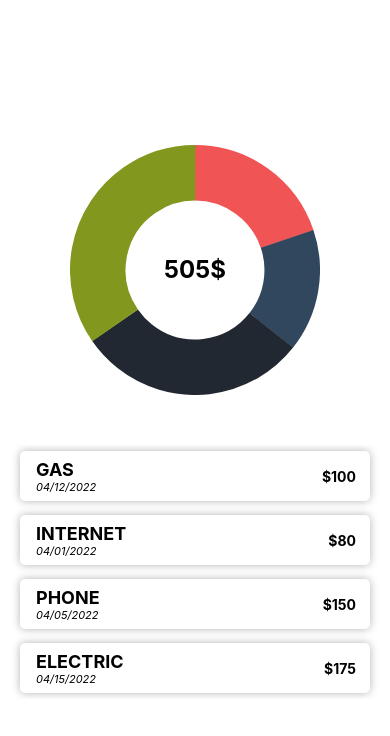
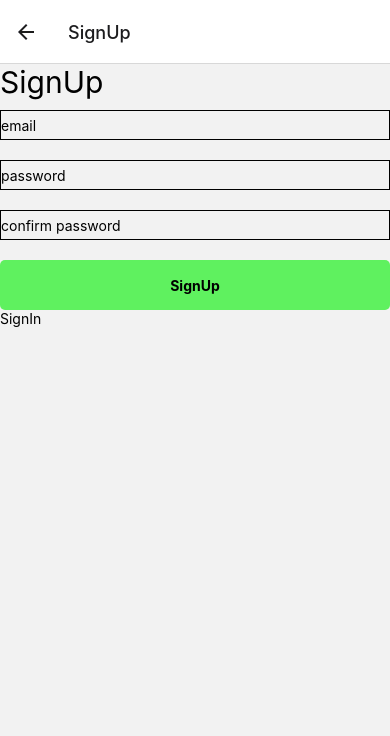
Before and after one commit to IrvinDelgado/billing-app, a React Native app: screen /SignUp in a window 390 px wide. Shown: the top 736 px of the page. Built offline with nearby package versions, Linux system fonts and the light colour scheme.

Commit message:
basic auth screens

```diff
--- a/App.tsx
+++ b/App.tsx
@@ -1,21 +1,25 @@
 import { StatusBar } from 'expo-status-bar';
-import { StyleSheet, View } from 'react-native';
+import { NavigationContainer } from '@react-navigation/native';
+import { createNativeStackNavigator } from '@react-navigation/native-stack';
+import Login from './src/components/auth/Login';
 import Home from './src/views/Home';
+import SignUp from './src/components/auth/SignUp';
+
+const Stack = createNativeStackNavigator();
 
 export default function App() {
   return (
-    <View style={styles.container}>
-      <Home/>
+    <NavigationContainer>
+      <Stack.Navigator initialRouteName="Login" screenOptions={{
+        headerStyle: {
+          backgroundColor: '#fff',
+        },
+      }}>
+        <Stack.Screen name="Login" component={Login} />
+        <Stack.Screen name="SignUp" component={SignUp} />
+        <Stack.Screen name="Home" component={Home} options={{ title: 'Home' }}/>
+      </Stack.Navigator>
       <StatusBar style="auto" />
-    </View>
+    </NavigationContainer>
   );
 }
-
-const styles = StyleSheet.create({
-  container: {
-    flex: 1,
-    backgroundColor: '#fff',
-    alignItems: 'center',
-    justifyContent: 'center',
-  },
-});
--- a/package.json
+++ b/package.json
@@ -10,12 +10,16 @@
     "eject": "expo eject"
   },
   "dependencies": {
+    "@react-navigation/native": "^6.0.8",
+    "@react-navigation/native-stack": "^6.5.0",
     "expo": "~44.0.0",
     "expo-status-bar": "~1.2.0",
     "react": "17.0.1",
     "react-dom": "17.0.1",
     "react-native": "0.64.3",
-    "react-native-svg": "^12.3.0",
+    "react-native-safe-area-context": "3.3.2",
+    "react-native-screens": "~3.10.1",
+    "react-native-svg": "12.1.1",
     "react-native-web": "0.17.1"
   },
   "devDependencies": {
--- a/src/components/DonutChart.tsx
+++ b/src/components/DonutChart.tsx
@@ -59,7 +59,7 @@ const DonutChart = (props:DonutChart) => {
           {createPieChart()}
         </G>
       </Svg>
-      <Text style={styles.label}>{totalBills()}$</Text>
+      <Text style={styles.label}>${totalBills()}</Text>
     </View>
   );
 }
--- /dev/null
+++ b/src/components/auth/Login.tsx
@@ -0,0 +1,67 @@
+import React, { useState } from 'react';
+import { Text, View, TextInput, StyleSheet, TouchableOpacity } from 'react-native';
+
+const Login = ({navigation}:any) => {
+  const [email, setEmail] = useState('');
+  const [password, setPassword] = useState('');
+  return (
+    <View>
+      <Text style={styles.header}>Login</Text>
+      <TextInput
+        style={styles.TextInput}
+        placeholder="email"
+        onChangeText={newText => setEmail(newText)}
+        defaultValue={email}
+      />
+      <TextInput
+        style={styles.TextInput}
+        placeholder="password"
+        onChangeText={newText => setPassword(newText)}
+        defaultValue={password}
+      />
+      <TouchableOpacity style={styles.loginBtn}>
+        <Text style={styles.loginText}>LOGIN</Text>
+      </TouchableOpacity>
+      <TouchableOpacity onPress={() =>
+        navigation.navigate('SignUp', { name: 'Jane' })
+      }>
+        <Text style={styles.signUp}>SignUp</Text>
+      </TouchableOpacity>
+    </View>
+  );
+}
+
+export default Login;
+
+const styles = StyleSheet.create({
+  container: {
+    flex: 1,
+    backgroundColor: '#fff',
+    alignItems: 'center',
+    justifyContent: 'center',
+  },
+  header:{
+    fontSize: 30,
+    paddingBottom: 10,
+  },
+  TextInput: {
+    height: 30,
+    marginBottom: 20,
+    borderColor: 'black',
+    borderWidth: 1,
+  },
+  loginBtn: {
+   borderRadius:5,
+   height: 50,
+   alignItems:"center",
+   justifyContent:"center",
+   backgroundColor:"#5FF15F",
+  },
+  loginText: {
+    fontWeight: 'bold',
+  },
+  signUp: {
+    height: 30,
+    marginTop: 30,
+  },
+});
--- /dev/null
+++ b/src/components/auth/SignUp.tsx
@@ -0,0 +1,64 @@
+import React, { useState } from 'react';
+import { Text, View, TextInput, StyleSheet, TouchableOpacity } from 'react-native';
+
+const SignUp = ({navigation}:any) => {
+  const [email, setEmail] = useState('');
+  const [password, setPassword] = useState('');
+  const [confPassword, setConfPassword] = useState('');
+  return (
+    <View>
+      <Text style={styles.header}>SignUp</Text>
+      <TextInput
+        style={styles.TextInput}
+        placeholder="email"
+        onChangeText={newText => setEmail(newText)}
+        defaultValue={email}
+      />
+      <TextInput
+        style={styles.TextInput}
+        placeholder="password"
+        onChangeText={newText => setPassword(newText)}
+        defaultValue={password}
+      />
+      <TextInput
+        style={styles.TextInput}
+        placeholder="confirm password"
+        onChangeText={newText => setConfPassword(newText)}
+        defaultValue={confPassword}
+      />
+      <TouchableOpacity style={styles.loginBtn}>
+        <Text style={styles.loginText}>SignUp</Text>
+      </TouchableOpacity>
+      <TouchableOpacity onPress={() =>
+        navigation.navigate('Login', { name: 'Jane' })
+      }>
+        <Text>SignIn</Text>
+      </TouchableOpacity>
+    </View>
+  );
+}
+
+export default SignUp;
+
+const styles = StyleSheet.create({
+  header:{
+    fontSize: 30,
+    paddingBottom: 10,
+  },
+  TextInput: {
+    height: 30,
+    marginBottom: 20,
+    borderColor: 'black',
+    borderWidth: 1,
+  },
+  loginBtn: {
+   borderRadius:5,
+   height: 50,
+   alignItems:"center",
+   justifyContent:"center",
+   backgroundColor:"#5FF15F",
+  },
+  loginText: {
+    fontWeight: 'bold',
+  }
+});
```
Also changed, not shown: src/views/Auth.tsx (added, +10 -0 lines), src/views/login.tsx (deleted, +0 -12 lines), 1 other file (tests, documents, lock files or other folders).
